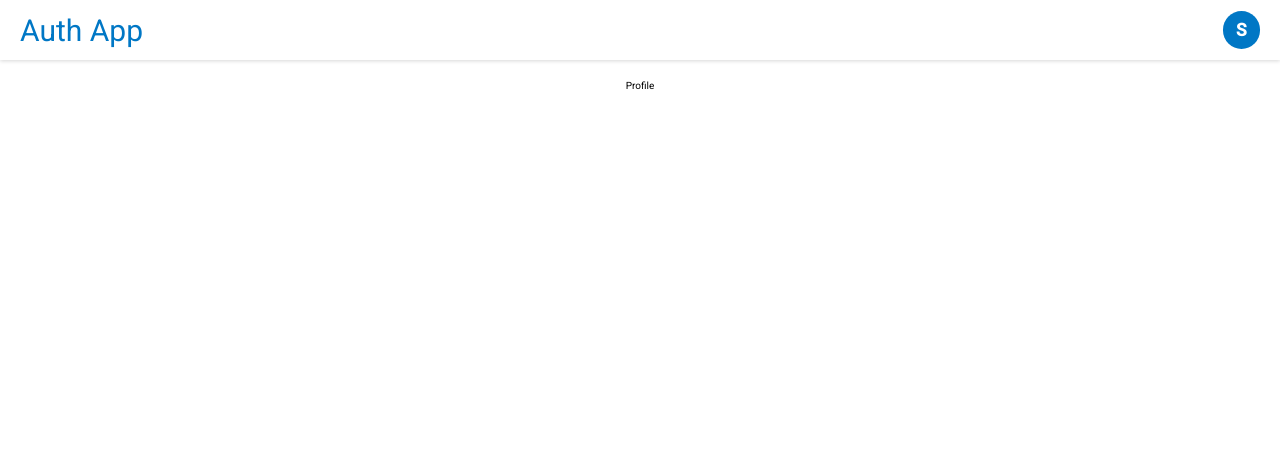
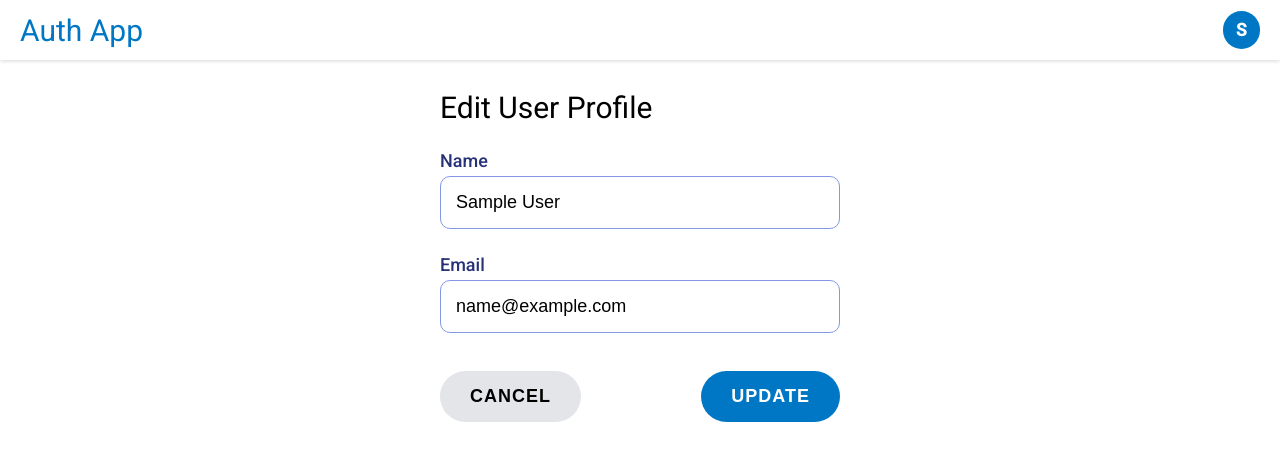
Before and after one commit to rakshian24/mern-user-auth-base, a React (Create React App) app in the folder frontend/: page /profile in a window 1280 px wide. Shown: the top 460 px of the page. Built offline with nearby package versions, Linux system fonts and the light colour scheme; sample sign-in values are in the browser's storage.

Commit message:
feat: Update profile UI completed

```diff
--- a/frontend/src/common/styled-components/index.js
+++ b/frontend/src/common/styled-components/index.js
@@ -1,6 +1,6 @@
 import { Link } from 'react-router-dom';
 import { styled } from 'styled-components';
-import {ToastContainer} from "react-toastify";
+import { ToastContainer } from "react-toastify";
 import "react-toastify/dist/ReactToastify.css";
 
 export const FormHeading = styled.h1`
@@ -76,13 +76,31 @@ export const FormFooterTextContainer = styled.div`
 `;
 
 export const FormButton = styled.button`
-  background-color: #0077c5;
+  background: ${({ priority }) => {
+    switch (priority) {
+      case 'primary':
+        return '#0077c5';
+      case 'tertiary':
+        return '#e3e5e8';
+      default:
+        return '#0077c5';
+    }
+  }};
   border: none;
   letter-spacing: 0.1rem;
   padding: 1.5rem 2rem;
   text-transform: uppercase;
   border-radius: 10rem;
-  color: #fff;
+  color: ${({ priority }) => {
+    switch (priority) {
+      case 'primary':
+        return '#fff';
+      case 'tertiary':
+        return 'black';
+      default:
+        return '#fff';
+    }
+  }};
   font-weight: 600;
   cursor: pointer;
   transition: background-color 1s ease;
--- a/frontend/src/pages/dashboard/styles.js
+++ b/frontend/src/pages/dashboard/styles.js
@@ -4,7 +4,7 @@ export const DashboardContainer = styled.div`
   padding-top: 0;
 
   @media screen and (min-width: 1024px){
-    padding-top: 2rem;
+    padding-top: 1rem;
   }
 `;
 
--- a/frontend/src/pages/profile/Profile.jsx
+++ b/frontend/src/pages/profile/Profile.jsx
@@ -1,8 +1,81 @@
-import React from 'react'
+import React, { useState } from 'react';
+import { Heading, ProfileContainer, UpdateFormFooterContainer } from './styles';
+import { useSelector } from 'react-redux';
+import { ErrorText, FormButton, FormItem } from '../../common/styled-components';
+import { Link } from 'react-router-dom';
 
 const Profile = () => {
+  const { userInfo } = useSelector((state) => state.auth);
+  const [formFields, setFormFields] = useState({ name: userInfo?.name || '', email: userInfo?.email || '' });
+  const [formError, setFormError] = useState({});
+
+  const handleValidation = () => {
+    let error = {};
+
+    if (!formFields.name) {
+      error.name = 'Name is required';
+    }
+    if (!formFields.email) {
+      error.email = 'Email is required';
+    }
+
+    return error;
+  }
+
+  const hanldeInputValueChange = (event) => {
+    const { name, value } = event.target;
+    setFormFields({ ...formFields, [name]: value });
+  };
+
+  const handleSubmit = async (event) => {
+    event.preventDefault();
+    setFormError(handleValidation());
+
+    console.log("UPDATE_VALUE = ", formFields)
+  };
+
+
   return (
-    <div>Profile</div>
+    <ProfileContainer>
+      <Heading>Edit User Profile</Heading>
+      <div>
+        <form onSubmit={handleSubmit}>
+          <FormItem id="name">
+            <label>Name</label>
+            <input
+              name="name"
+              type="text"
+              value={formFields.name}
+              onChange={hanldeInputValueChange}
+            />
+            <ErrorText>{formError.name}</ErrorText>
+          </FormItem>
+
+          <FormItem id="email">
+            <label>Email</label>
+            <input
+              placeholder="Enter your email"
+              name="email"
+              type="email"
+              value={formFields.email}
+              onChange={hanldeInputValueChange}
+            />
+            <ErrorText>{formError.email}</ErrorText>
+          </FormItem>
+
+          <UpdateFormFooterContainer>
+            <Link to="/dashboard">
+              <FormButton className="form-button" priority='tertiary'>
+                Cancel
+              </FormButton>
+            </Link>
+            <FormButton className="form-button" type="submit">
+              Update
+            </FormButton>
+          </UpdateFormFooterContainer>
+        </form>
+      </div>
+    </ProfileContainer>
   )
 }
 
--- /dev/null
+++ b/frontend/src/pages/profile/styles.js
@@ -0,0 +1,31 @@
+import { styled } from 'styled-components';
+
+export const ProfileContainer = styled.div`
+  padding-top: 1rem;
+  width: 100%;
+
+  @media screen and (min-width: 501px){
+    width: 40rem;
+  }
+`;
+
+export const Heading = styled.h1`
+  font-size: 2.5rem;
+  font-weight: 400;
+  margin-bottom: 2.5rem;
+
+  @media screen and (min-width: 501px){
+    font-size: 3rem;
+  }
+`;
+
+export const UpdateFormFooterContainer = styled.div`
+  display: flex;
+  align-items: center;
+  justify-content: space-between;
+  margin-top: 2rem;
+
+  @media screen and (min-width: 501px){
+    margin-top: 3.25rem;
+  }
+`;
```
